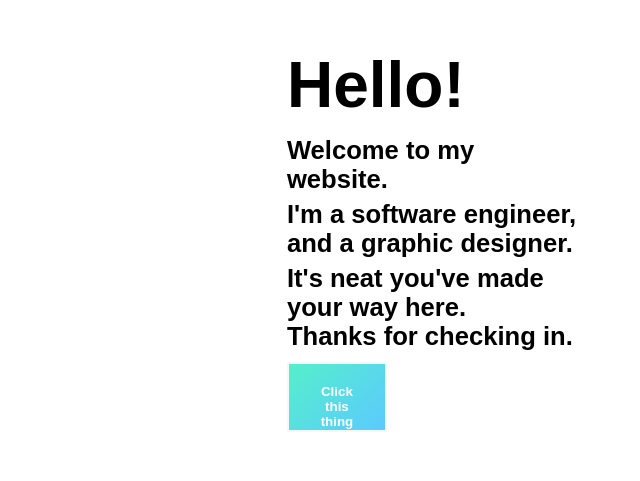
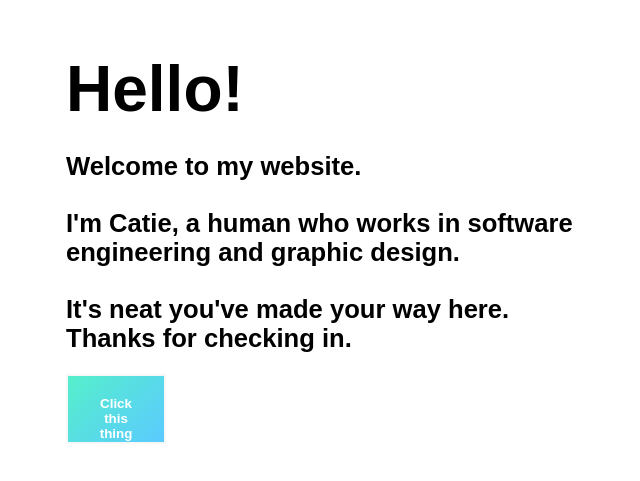
Before and after one commit to catiecook/cookie-react, a React (Create React App) app: page / in a window 1280 px wide. Shown: the part 227-708 px from the top of the page, without its empty margins (62-702 px from the left). Built offline with nearby package versions, Linux system fonts and the light colour scheme; a web font is replaced by a local one.

Commit message:
spelling and grammar

```diff
--- a/src/App.css
+++ b/src/App.css
@@ -139,7 +139,6 @@ blockquote {
   margin: 0 auto;
   justify-content: space-around;
   padding-bottom: 0 !important;
-  width: 70%;
 }
 
 .code__snippet {
--- a/src/pages/blog/ShapeWave.jsx
+++ b/src/pages/blog/ShapeWave.jsx
@@ -40,13 +40,13 @@ class ExplainedPost extends React.Component {
             If you're interested, here is the <a id="turquoise" href="http://aescripts.com/bodymovin/">link</a> for that extension.
           </div>
           <div>
-            This site is made with React, so I also had to install a pluging for react and bodymovin specifically, rather than impletment it in the vanilla way I previously learned. So, the first step on the coding side was to install the plugin.
+            This site is made with React, so I also had to install a plugin for React and Bodymovin specifically, rather than impletment it in the vanilla JS  way I previously learned. So, the first step on the coding side was to install the plugin.
           </div>
           <code className="code__snippet">
             npm install --save react-bodymovin
           </code>
           <div>
-            Then, in your project create a new file named <pre>Bodymovin.js</pre> and place the following code inside. You'll motice I have a class called "Animation" in there. Its just or my own styles for the animation on this page, do what you would like with that part!
+            Then, in your project create a new file named <pre>Bodymovin.js</pre> and place the following code inside. You'll notice I have a class called "Animation" in there. It's just some of my own styles for the animation and its positioning on this page, do what you would like with that part!
             <Gist id='75e9ba11974341cd373f5b2a469a113c' />
           </div>
           <div>
--- a/src/pages/landing/Landing.jsx
+++ b/src/pages/landing/Landing.jsx
@@ -16,9 +16,11 @@ class Landing extends React.Component {
             <div className="title__text">
               Welcome to my website.
             </div>
+            <br />
             <div className="title__text">
-              I'm a software engineer, and a graphic designer.
+              I'm Catie, a human who works in software engineering and graphic design.
             </div>
+            <br />
             <div className="title__text">
               It's neat you've made your way here.
               <br />
--- a/src/pages/landing/style.css
+++ b/src/pages/landing/style.css
@@ -1,10 +1,9 @@
 .landing__container {
-  display: flex;
   flex-direction: column;
   justify-content: space-around;
   align-items: left;
   align-content: center;
-  flex-wrap: wrap;
+  /* flex-wrap: wrap; */
   margin: 25% auto;
 }
 
```
